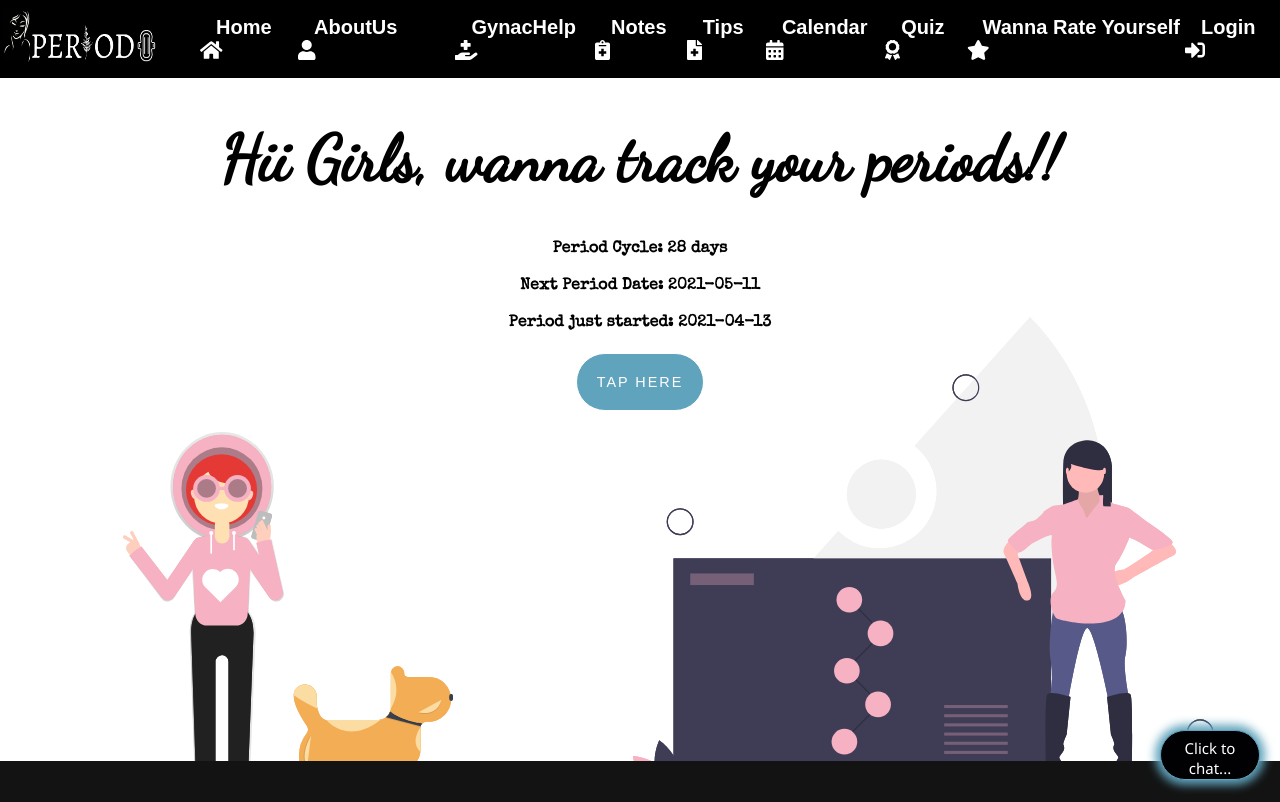
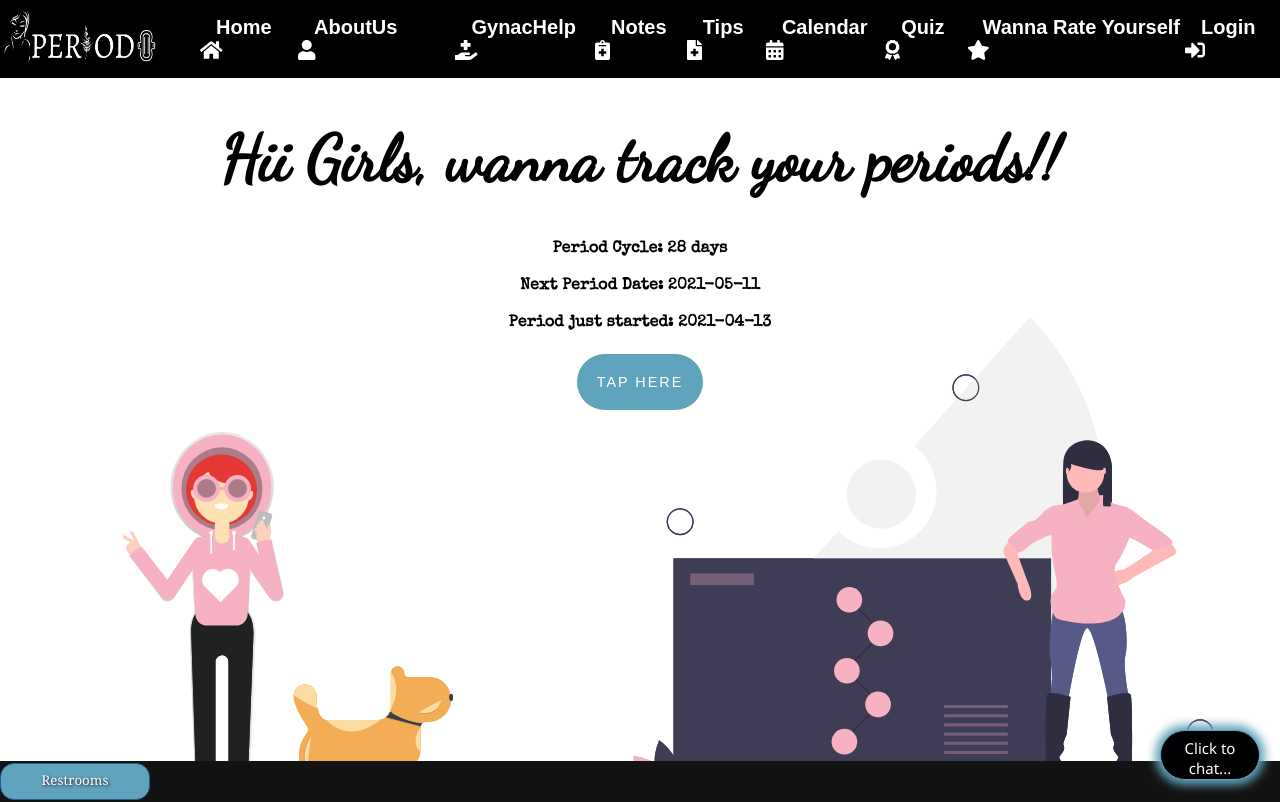
Before and after one commit to Feminine-Divine/periodo, a Next.js app in the folder periodo/: page / in a window 1280 px wide. Shown: the top 802 px of the page. Built offline with nearby package versions, Linux system fonts and the light colour scheme; no server answers; a web font is replaced by a local one.

Commit message:
Added Emergency Button. (#209)
* Added Emergency Button.
Fixed #78.

* Added options to restrooms button.
Fixed #78

* Updated Ui for Restroom.
Fixed #78

* Updated UI for Restroom button.
Fixed #78

```diff
--- /dev/null
+++ b/periodo/components/Emergency/Emergency.js
@@ -0,0 +1,33 @@
+import React, {useState} from 'react';
+import styles from "./emergency.module.css";
+
+const App = (props) => {
+  let [showMenu, setShowMenu] = useState(false);
+
+  const startMenu = () => { setShowMenu(true); }
+  const hideMenu = () => { setShowMenu(false); }
+
+    return (
+      <>
+      <div className = "emergency">
+        <div style ={{display: showMenu ? "" : "none"}}>
+            <p><a href="https://www.google.com/maps/search/public+toilet+near+me/" target="_blank">
+              <button className = {styles.btn} onClick={() => hideMenu()}>Public</button >
+            </a></p>
+            <p><a href="https://www.google.com/maps/search/restaurants+near+me/" target="_blank">
+              <button className = {styles.btn} onClick={() => hideMenu()}>Restaurant</button>
+            </a></p>
+            <p><a href="https://www.google.com/maps/search/hospitals+near+me/" target="_blank">
+              <button className = {styles.btn} onClick={() => hideMenu()}>Hospital</button>
+            </a></p>
+        </div>
+        {!showMenu
+            ?  <button className = {styles.btn} onClick={() => startMenu()}>Restrooms</button>
+            :  <button className={styles.btn} onClick={() => hideMenu()}>Restrooms</button>
+        }
+      </div>
+      </>
+    )
+}
+
+export default App;
--- /dev/null
+++ b/periodo/components/Emergency/emergency.module.css
@@ -0,0 +1,29 @@
+.btn {
+    background: #60a3bc;
+    background-image: -webkit-linear-gradient(top, #60a3bc);
+    background-image: -moz-linear-gradient(top, #60a3bc);
+    background-image: -ms-linear-gradient(top, #60a3bc);
+    background-image: -o-linear-gradient(top, #60a3bc);
+    background-image: linear-gradient(to bottom, #60a3bc);
+    -webkit-border-radius: 14;
+    -moz-border-radius: 14;
+    border-radius: 14px;
+    text-shadow: 1px 1px 3px #211921;
+    font-family: Georgia;
+    width:150px;
+    color: #ffffff;
+    padding: 7px 18px 10px 18px;
+    border: solid #1f628d 1px;
+    text-decoration: none;
+    display:block;
+  }
+
+  .btn:hover {
+    background: #D34949;
+    background-image: -webkit-linear-gradient(top, #D34949, #89c4af);
+    background-image: -moz-linear-gradient(top, #D34949, #89c4af);
+    background-image: -ms-linear-gradient(top, #D34949, #89c4af);
+    background-image: -o-linear-gradient(top, #D34949, #89c4af);
+    background-image: linear-gradient(to bottom, #D34949, #89c4af);
+    text-decoration: none;
+  }
--- a/periodo/pages/homepage.js
+++ b/periodo/pages/homepage.js
@@ -4,6 +4,7 @@ import Home from "../components/calender/calender.js"
 import Start from "../components/started.js"
 import Footer from "../components/Footer/Footer.js"
 import ChatBot from "../components/ChatBot/ChatBot"
+import Emergency from "../components/Emergency/Emergency"
 
 const Homepage =()=> {
   return (
@@ -12,6 +13,7 @@ const Homepage =()=> {
       <Start/>
       <Footer/>
       <ChatBot />
+      <Emergency />
       </>
   );
 }
--- a/periodo/styles/globals.css
+++ b/periodo/styles/globals.css
@@ -43,6 +43,14 @@ a {
 
 }
 
+.emergency {
+  bottom: 0;
+  left : 0;
+  position: fixed;
+  margin-left: 0%;
+  margin-top: 14%;
+}
+
 ::-webkit-scrollbar {
   width: 10px;
   height: 10px;
```
Also changed, not shown: 1 other file (tests, documents, lock files or other folders).
